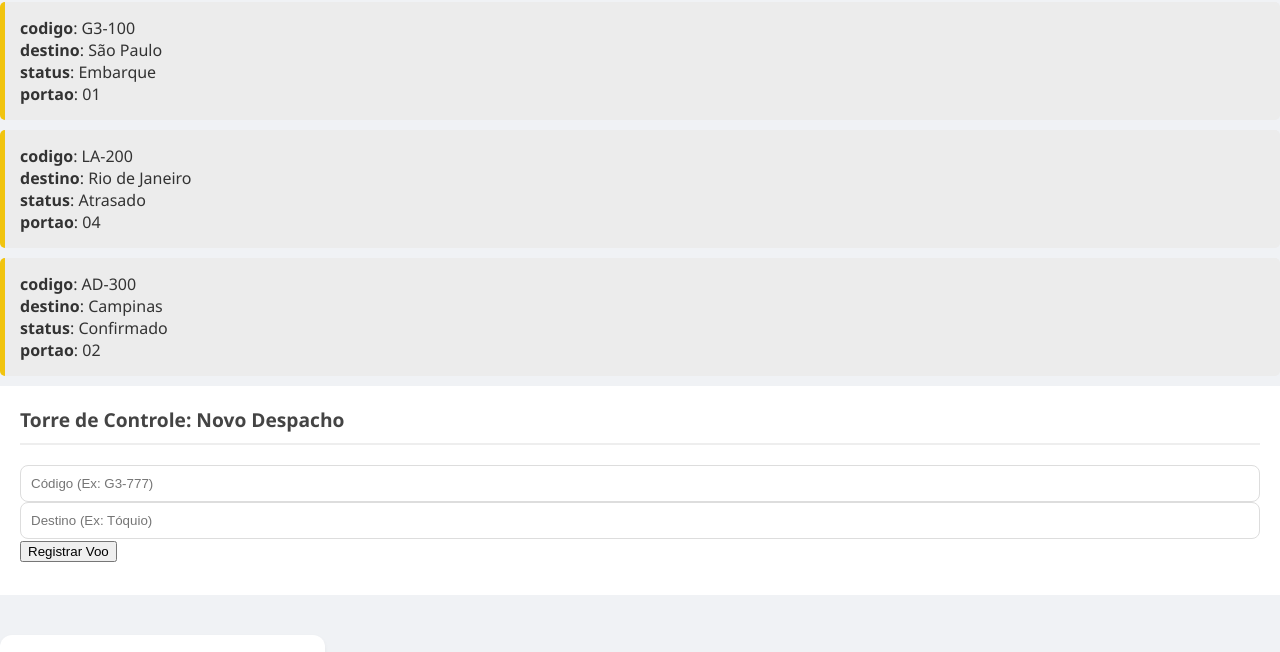
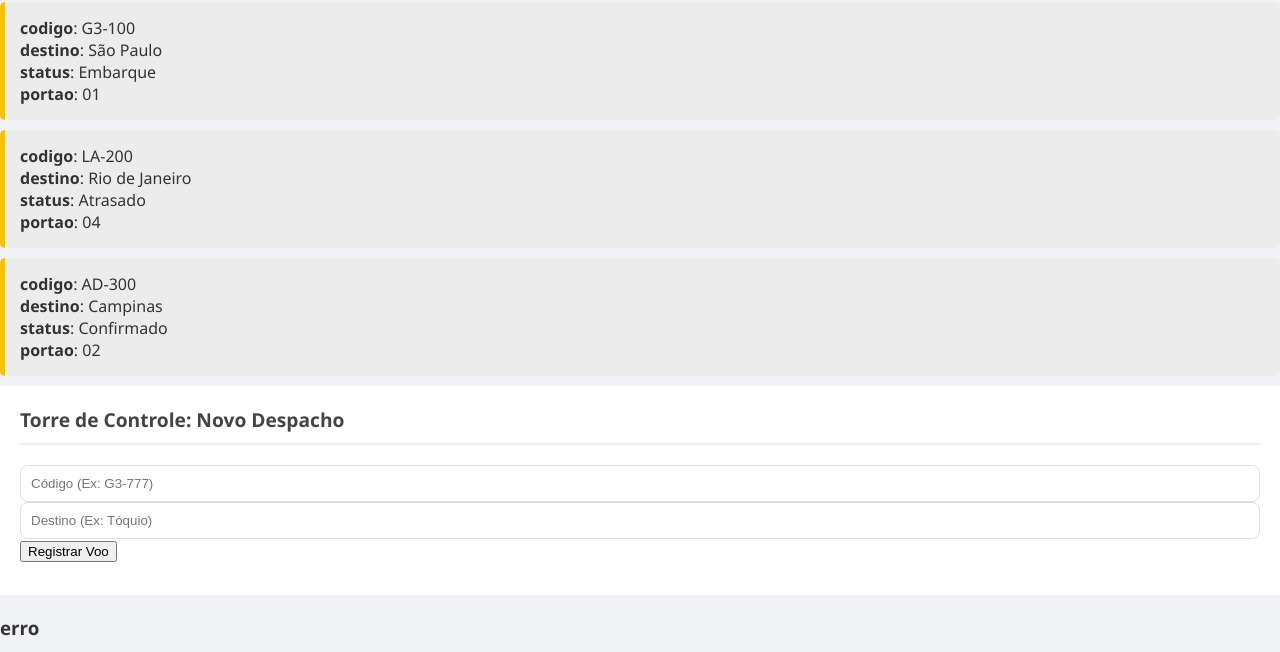
Before and after one commit to setti-ifpr/A-roporto, a website built with Vite: page index.html in a window 1280 px wide. Shown: the part 84-736 px from the top of the page. Built offline with nearby package versions, Linux system fonts and the light colour scheme.

Commit message:
arrumando

```diff
--- a/index.html
+++ b/index.html
@@ -25,6 +25,7 @@
 </div>
 
     <h3 id="painelClima"></h3>
+    <h3>erro</h3>
 
     <div class="abastecer">
       <h2>Abastecimento do Voo</h2>
```
Also changed, not shown: JS/clima.js (line endings or trailing spaces).
